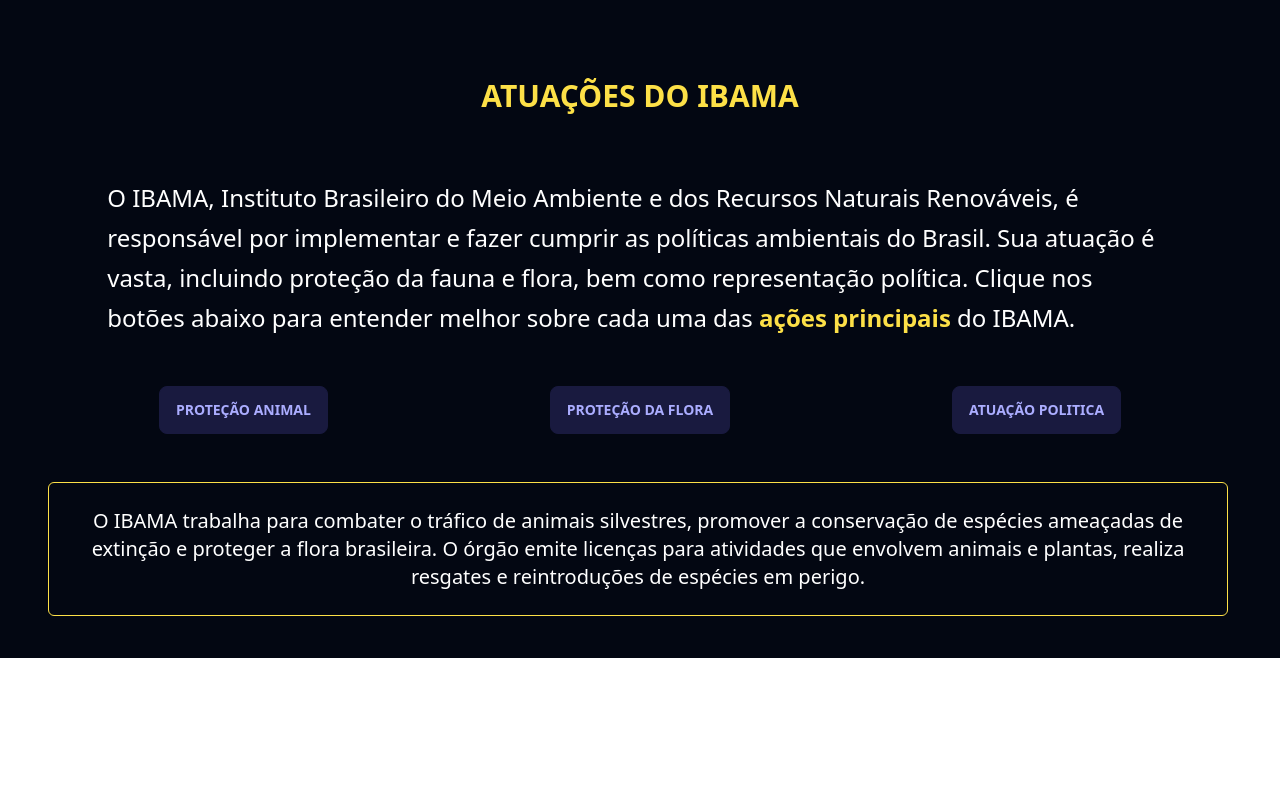
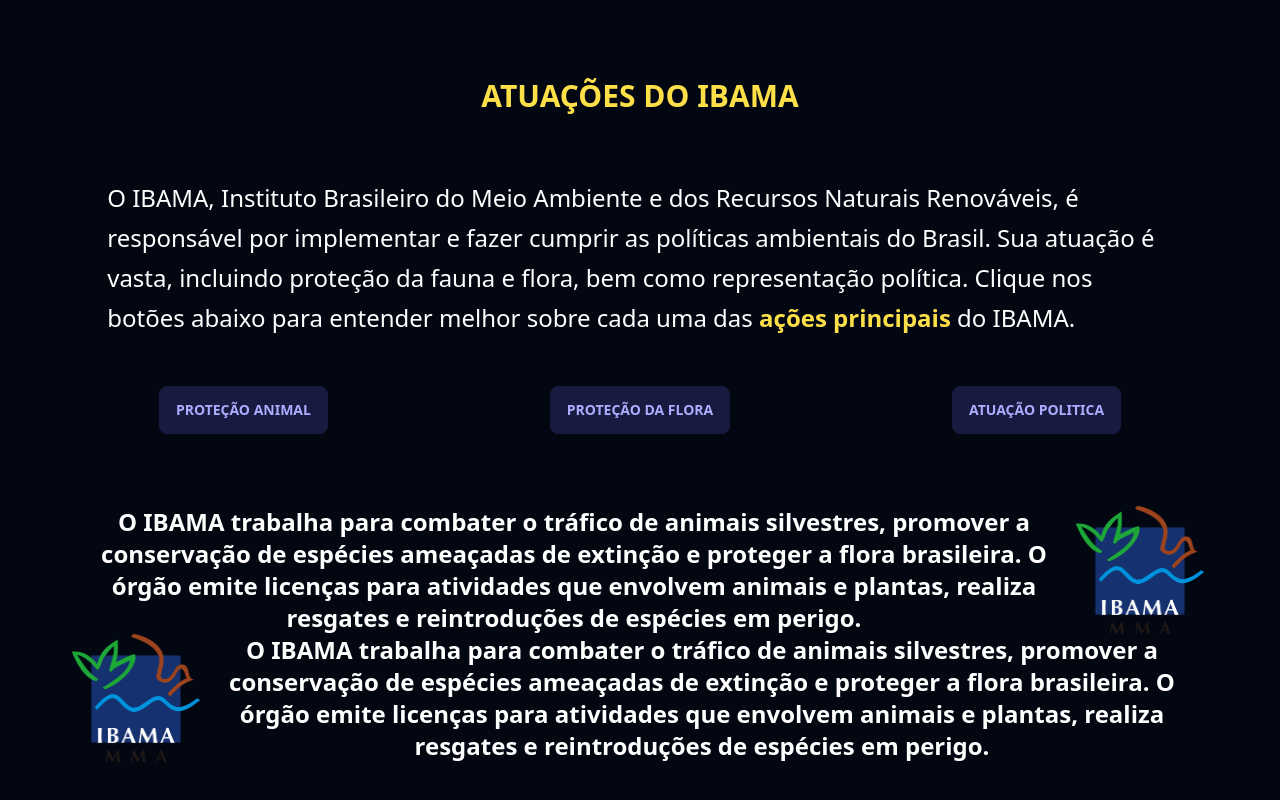
Before and after one commit to DenLopes/Trabalho2_sw2, a Vue app: page /inf in a window 1280 px wide. Shown: the part 1411-2211 px from the top of the page. Before the commit the page ends 2069 px from the top, so only its background shows below. Built offline with nearby package versions, Linux system fonts and the light colour scheme.

Commit message:
coloquei imagens no template

```diff
--- a/src/pages/Segunda.vue
+++ b/src/pages/Segunda.vue
@@ -2,6 +2,7 @@
 import { ref, onMounted, computed, watch } from "vue";
 import Grafico from "../components/Grafico.vue";
 import dadosIbama from "../assets/Ibama.json";
+import imagem from "../assets/ibama-logo-1.png";
 
 const dados = dadosIbama;
 const tiposReceita = ref([]);
@@ -69,22 +70,50 @@ const botoes = ref([
 //array de texto do corpo
 const textoBotoes = ref([
   {
-    texto:
-      "O IBAMA trabalha para combater o tráfico de animais silvestres, promover a conservação de espécies ameaçadas de extinção e proteger a flora brasileira. O órgão emite licenças para atividades que envolvem animais e plantas, realiza resgates e reintroduções de espécies em perigo.",
+    classe: "flex flex-col p-6 rounded-md text-center",
     estado: true,
-    classe: "border-solid border border-white p-6 rounded-md text-center border-yellow-300",
+    textos: [
+      {
+        texto:
+          "O IBAMA trabalha para combater o tráfico de animais silvestres, promover a conservação de espécies ameaçadas de extinção e proteger a flora brasileira. O órgão emite licenças para atividades que envolvem animais e plantas, realiza resgates e reintroduções de espécies em perigo.",
+        classeTexto: "flex font-bold text-2xl text-white",
+        srcImagem: imagem,
+        classImagem: "w-32 h-32 hover:scale-110",
+      },
+      {
+        texto:
+          "O IBAMA trabalha para combater o tráfico de animais silvestres, promover a conservação de espécies ameaçadas de extinção e proteger a flora brasileira. O órgão emite licenças para atividades que envolvem animais e plantas, realiza resgates e reintroduções de espécies em perigo.",
+        classeTexto: "flex flex-row-reverse font-bold text-2xl text-white",
+        srcImagem: imagem,
+        classImagem: "w-32 h-32 hover:scale-110",
+      },
+    ],
   },
   {
-    texto:
-      "O IBAMA é fundamental na conservação da flora brasileira. Suas ações incluem o licenciamento e controle de atividades florestais, combate ao desmatamento ilegal, monitoramento de áreas protegidas e proteção de espécies em perigo.",
+    classe: "flex p-6 rounded-md text-center",
     estado: false,
-    classe: "border-solid border border-white p-4 rounded-md",
+    textos: [
+      {
+        texto:
+          "O IBAMA trabalha para combater o tráfico de animais silvestres, promover a conservação de espécies ameaçadas de extinção e proteger a flora brasileira. O órgão emite licenças para atividades que envolvem animais e plantas, realiza resgates e reintroduções de espécies em perigo.",
+        classeTexto: "font-bold text-2xl text-white",
+        srcImagem: imagem,
+        classImagem: "w-32 h-32 hover:scale-110",
+      },
+    ],
   },
   {
-    texto:
-      "Como órgão governamental, o IBAMA executa políticas públicas relacionadas ao meio ambiente, implementa legislação ambiental, representa o país em fóruns internacionais, articula-se com outras entidades e promove a participação social na gestão ambiental.",
+    classe: "flex p-6 rounded-md text-center",
     estado: false,
-    classe: "border-solid border border-white p-4 rounded-md",
+    textos: [
+      {
+        texto:
+          "O IBAMA trabalha para combater o tráfico de animais silvestres, promover a conservação de espécies ameaçadas de extinção e proteger a flora brasileira. O órgão emite licenças para atividades que envolvem animais e plantas, realiza resgates e reintroduções de espécies em perigo.",
+        classeTexto: "font-bold text-2xl text-white",
+        srcImagem: imagem,
+        classImagem: "w-32 h-32 hover:scale-110",
+      },
+    ],
   },
 ]);
 
@@ -101,13 +130,12 @@ const mudaEstado = (val, index) => {
 
 onMounted(() => {
   separaReceita();
-  //gambiarra para o dar update no texto
   mudaEstado(botoes.value, 0);
 });
 </script>
 
 <template>
-  <div class="bg-gray-950 min-h-screen">
+  <div class="bg-gray-950 min-h-screen h-full pb-96">
     <RouterLink
       to="/"
       class="sticky top-4 ml-4 btn text-center items-center font-bold rounded-full bg-gray-100 text-black normal-case text-xl hover:bg-white z-50 mt-4"
@@ -142,7 +170,7 @@ onMounted(() => {
       <div class="flex m-4 justify-around">
         <div class="flex">
           <span class="text-green-500 font-bold text-5xl text-center"
-            >1.87<br/>BILHÃO</span
+            >1.87<br />BILHÃO</span
           >
           <span class="text-green-500 font-bold text-8xl ml-2">R$</span>
         </div>
@@ -210,13 +238,19 @@ onMounted(() => {
             leave-from-class="opacity-100"
             leave-to-class="transform opacity-0 "
           >
-            <span
+            <div
               class="absolute w-[calc(100vw-100px)]"
               v-show="texto.estado"
+              :class="texto.classe"
               :key="index"
-              :class="texto.classe"
-              >{{ texto.texto }}</span
             >
+              <div v-for="(bloco, index) in texto.textos" :key="index" :class="bloco.classeTexto">
+                <span class="w-[90%]"
+                  >{{ bloco.texto }}
+                </span>
+                <img :src="bloco.srcImagem" :class="bloco.classImagem" />
+              </div>
+            </div>
           </transition>
         </div>
       </div>
```
